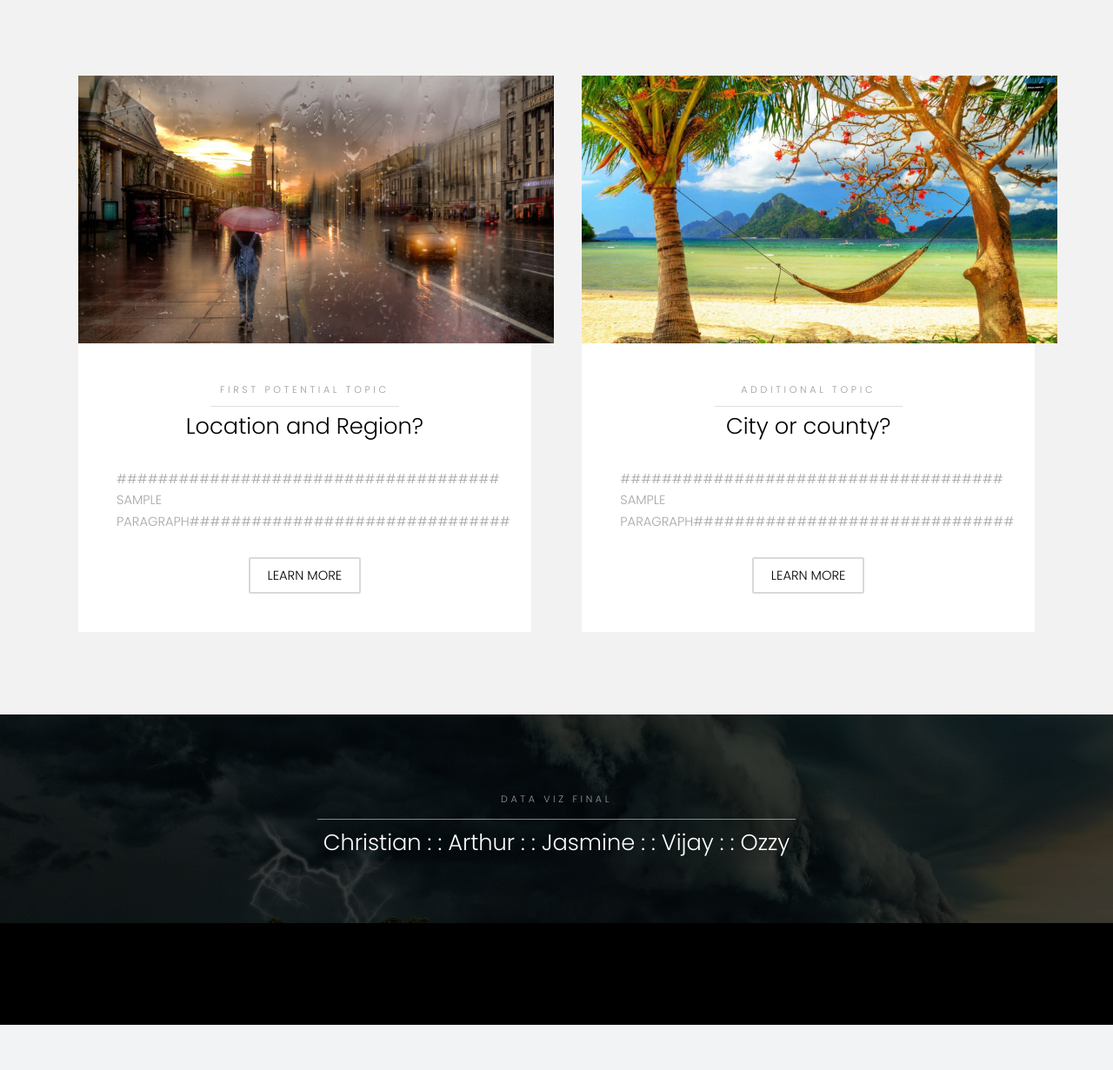
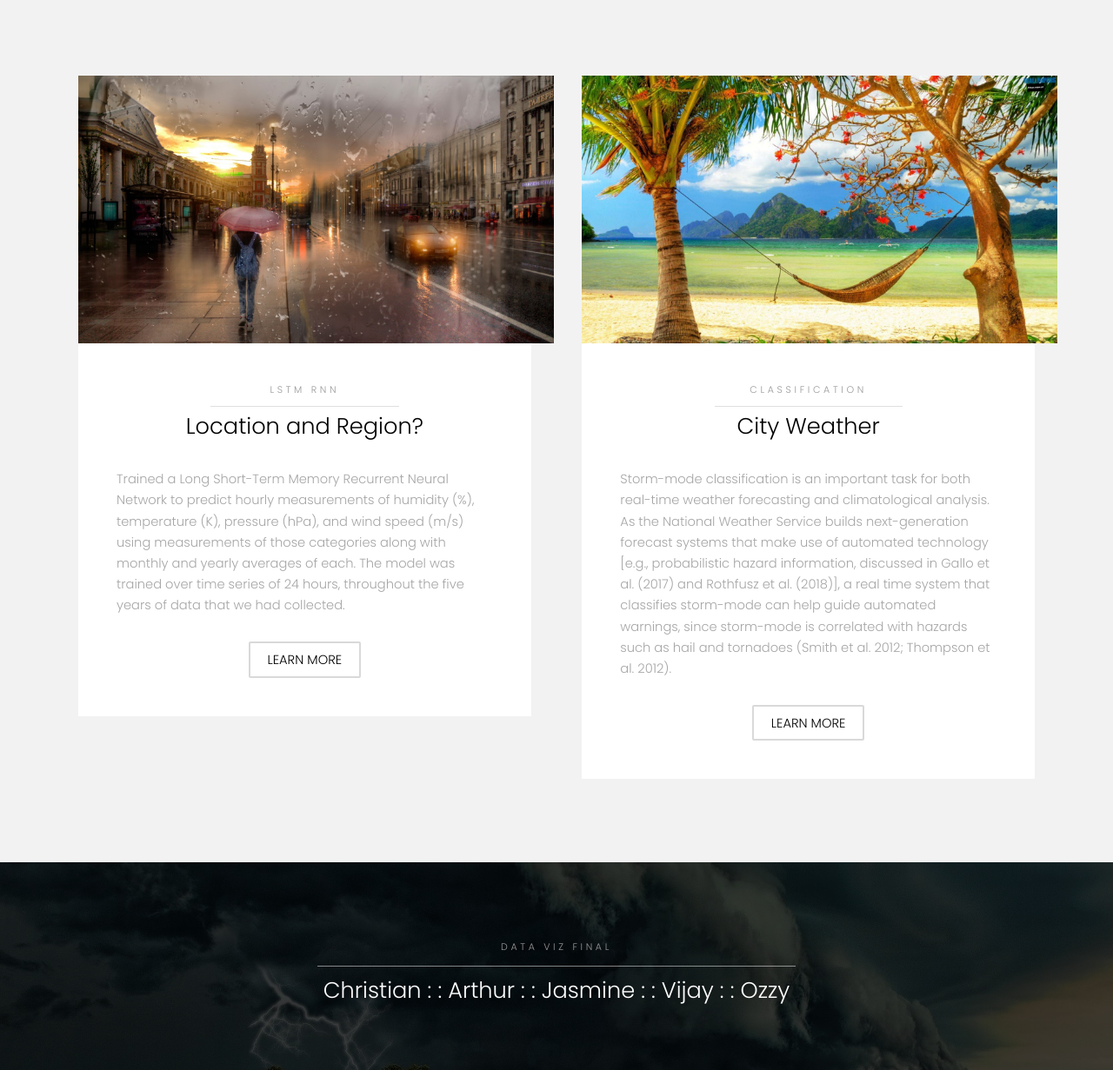
Before and after one commit to jasmine73317/Final_Project_Servere_Weather, a Flask app: page / in a window 1280 px wide. Shown: the part 601-1832 px from the top of the page at 87% size. Before the commit the page ends 1780 px from the top, so only its background shows below. Run offline with Flask 2, Linux system fonts and the light colour scheme.

Commit message:
html update

```diff
--- a/flask-app/app.py
+++ b/flask-app/app.py
@@ -3,7 +3,6 @@ from flask import Flask, request, jsonify, render_template
 from flask import request
 
 app = Flask(__name__)
-
 
 # type in 'index' at the end of url to see sample test *** note flask needs a templates folder
 @app.route('/')
--- a/flask-app/templates/index.html
+++ b/flask-app/templates/index.html
@@ -68,11 +68,11 @@
 						<div class="content">
 							<header class="align-center">
 								<b></b>
-								<p>First potential topic</p>
+								<p>LSTM RNN</p>
 								<h2>Location and Region?</h2>
 							</header>
-							<p> ##################################### SAMPLE PARAGRAPH###############################
-							</p>
+							<p>Trained a Long Short-Term Memory Recurrent Neural Network to predict hourly measurements of humidity (%), temperature (K), pressure (hPa), and wind speed (m/s) using measurements of those categories along with monthly and yearly averages of each. The model was
+								trained over time series of 24 hours, throughout the five years of data that we had collected.</p>
 							<footer class="align-center">
 								<a href="#" class="button alt">Learn More</a>
 							</footer>
@@ -87,10 +87,11 @@
 						</div>
 						<div class="content">
 							<header class="align-center">
-								<p>Additional topic</p>
-								<h2>City or county?</h2>
+								<p>Classification</p>
+								<h2>City Weather</h2>
 							</header>
-							<p>##################################### SAMPLE PARAGRAPH###############################</p>
+							<p>Storm-mode classification is an important task for both real-time weather forecasting and climatological analysis. As the National Weather Service builds next-generation forecast systems that make use of automated technology
+								[e.g., probabilistic hazard information, discussed in Gallo et al. (2017) and Rothfusz et al. (2018)], a real time system that classifies storm-mode can help guide automated warnings, since storm-mode is correlated with hazards such as hail and tornadoes (Smith et al. 2012; Thompson et al. 2012).</p>
 							<footer class="align-center">
 								<a href="#" class="button alt">Learn More</a>
 							</footer>
```
Also changed, not shown: flask-app/templates/forms.py (added, +7 -0 lines), flask-app/templates/generic.html (+15 -5 lines).
